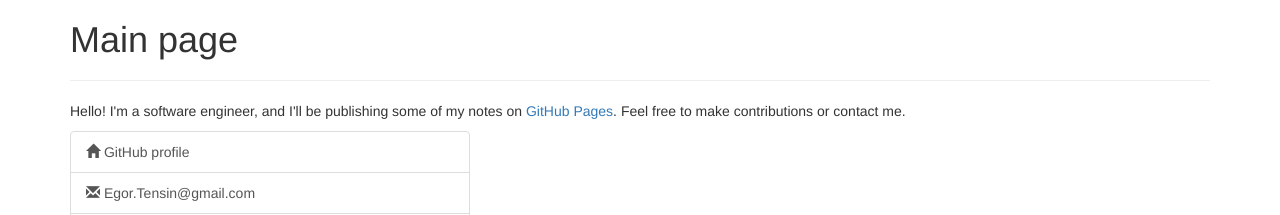
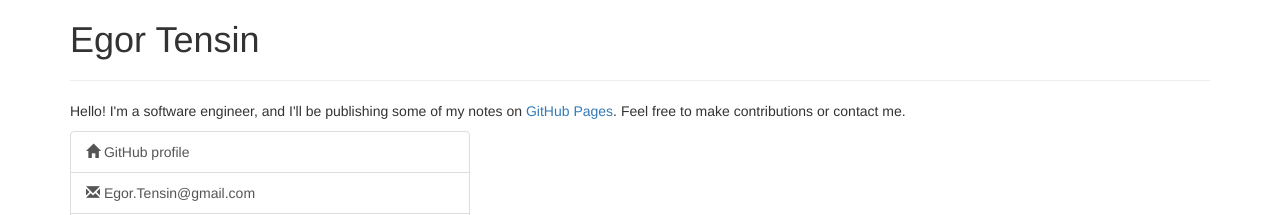
Before and after one commit to egor-tensin/egor-tensin.github.io, a Jekyll site: the page built from index.html, in a window 1280 px wide. Shown: the top 215 px of the page. Built offline with Jekyll 4.4.1, drawn with Linux system fonts in a browser that asks for light colours; nearby versions of some CDN libraries.

Commit message:
mention my name in index.html

```diff
--- a/index.html
+++ b/index.html
@@ -4,7 +4,7 @@ layout: main
 ---
 <div class="row">
   <div class="col-md-12">
-    <h1>{{ page.title }}</h1>
+    <h1>{{ site.personal_info.name }}</h1>
     <hr/>
     <p>Hello! I'm a software engineer, and I'll be publishing some of my notes on <a href="https://pages.github.com/">GitHub Pages</a>. Feel free to make contributions or contact me.</p>
     <div class="list-group reasonable-width">
```
